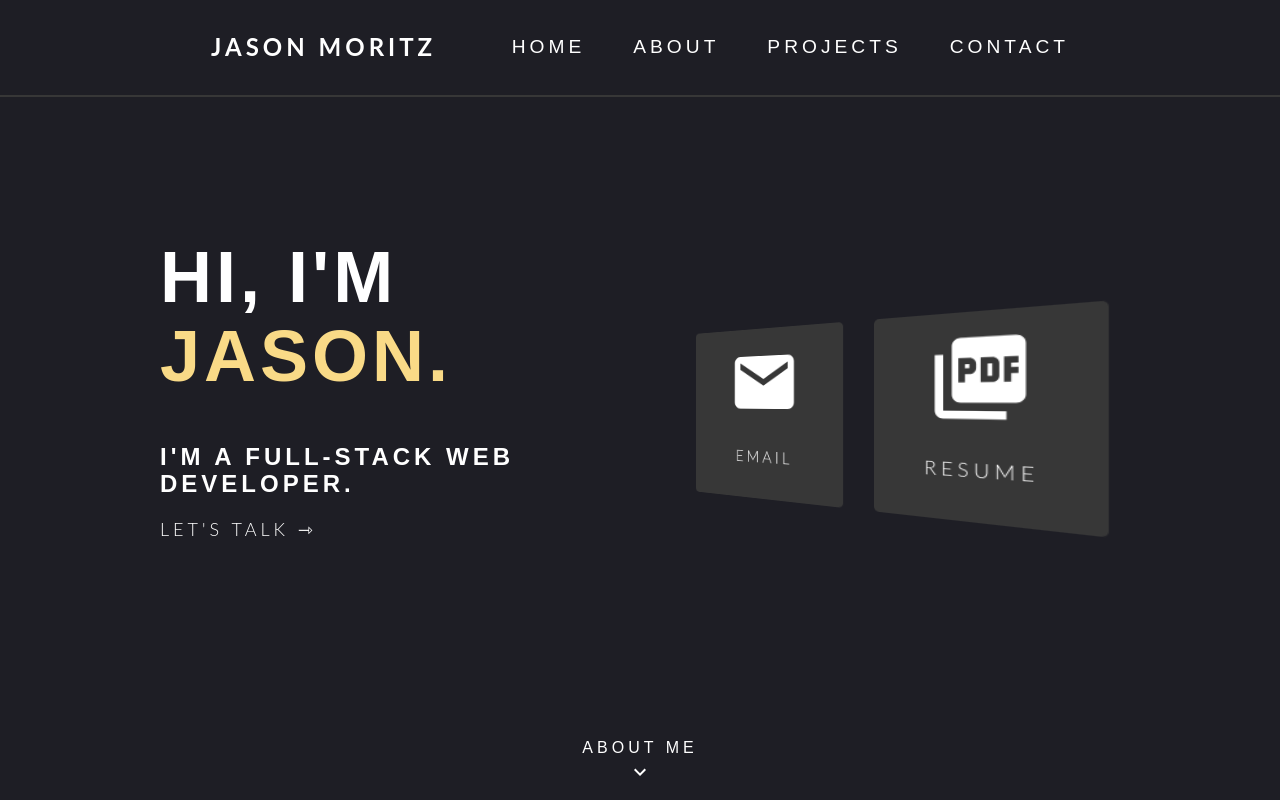
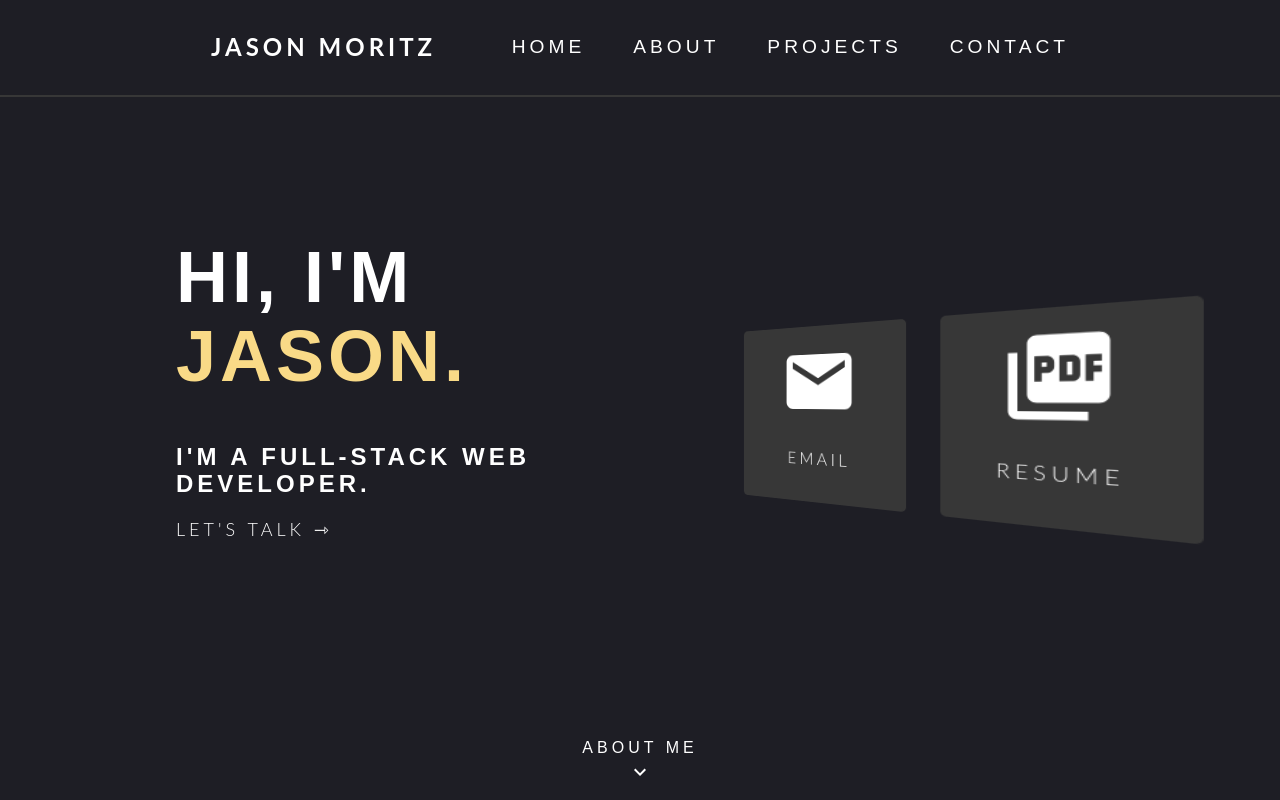
Before and after one commit to jason-moritz/portfolio, a React (Create React App) app in the folder client/: page / in a window 1280 px wide. Shown: the top 800 px of the page. Built offline with nearby package versions, Linux system fonts and the light colour scheme.

Commit message:
Fixed home section spacing for 3d links.

```diff
--- a/client/src/screens/home/Home.css
+++ b/client/src/screens/home/Home.css
@@ -60,7 +60,7 @@
 @media screen and (min-width: 1024px) {
   .home {
     display: grid;
-    grid-template-columns: 1fr minmax(300px, 3fr) minmax(300px, 3fr) 1fr;
+    grid-template-columns: 1fr minmax(400px, 3fr) minmax(400px, 2fr) 1fr;
     perspective: 40rem;
     overflow-x: hidden;
     padding-top: 0;
```
